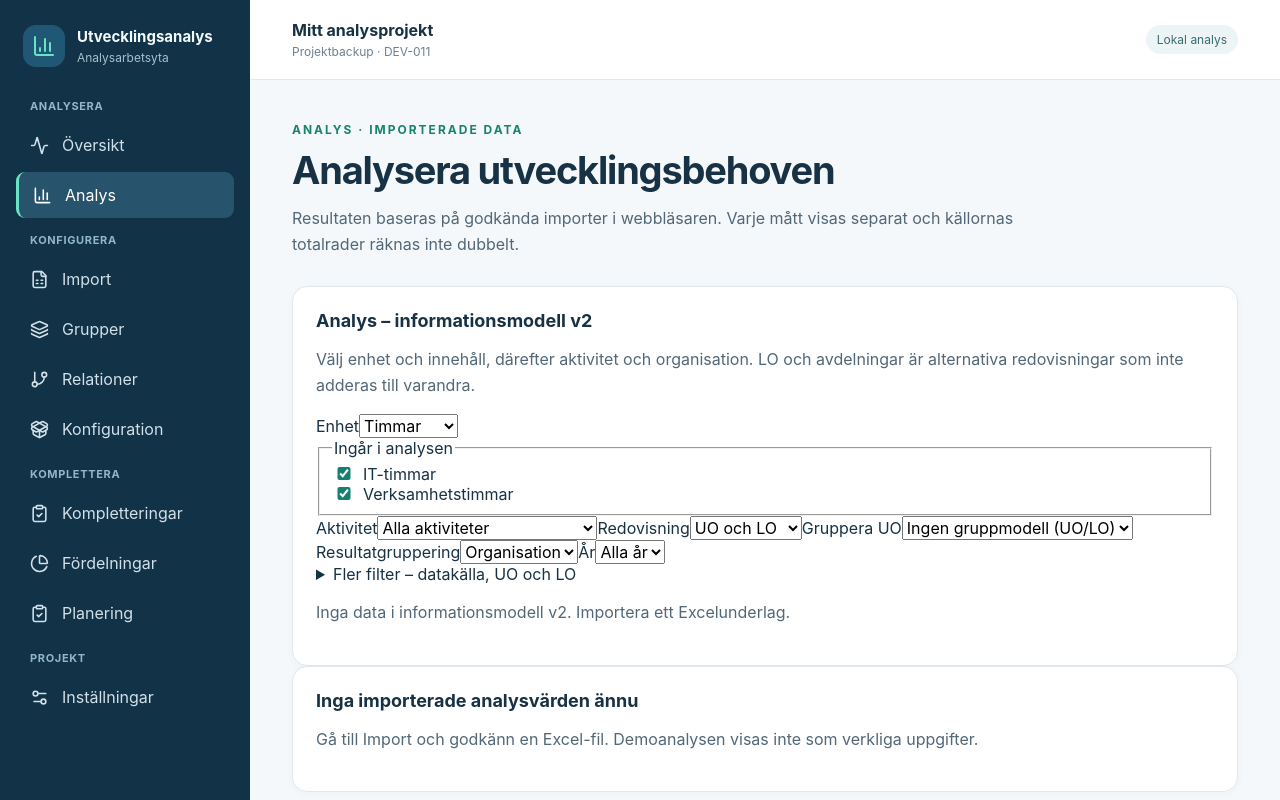
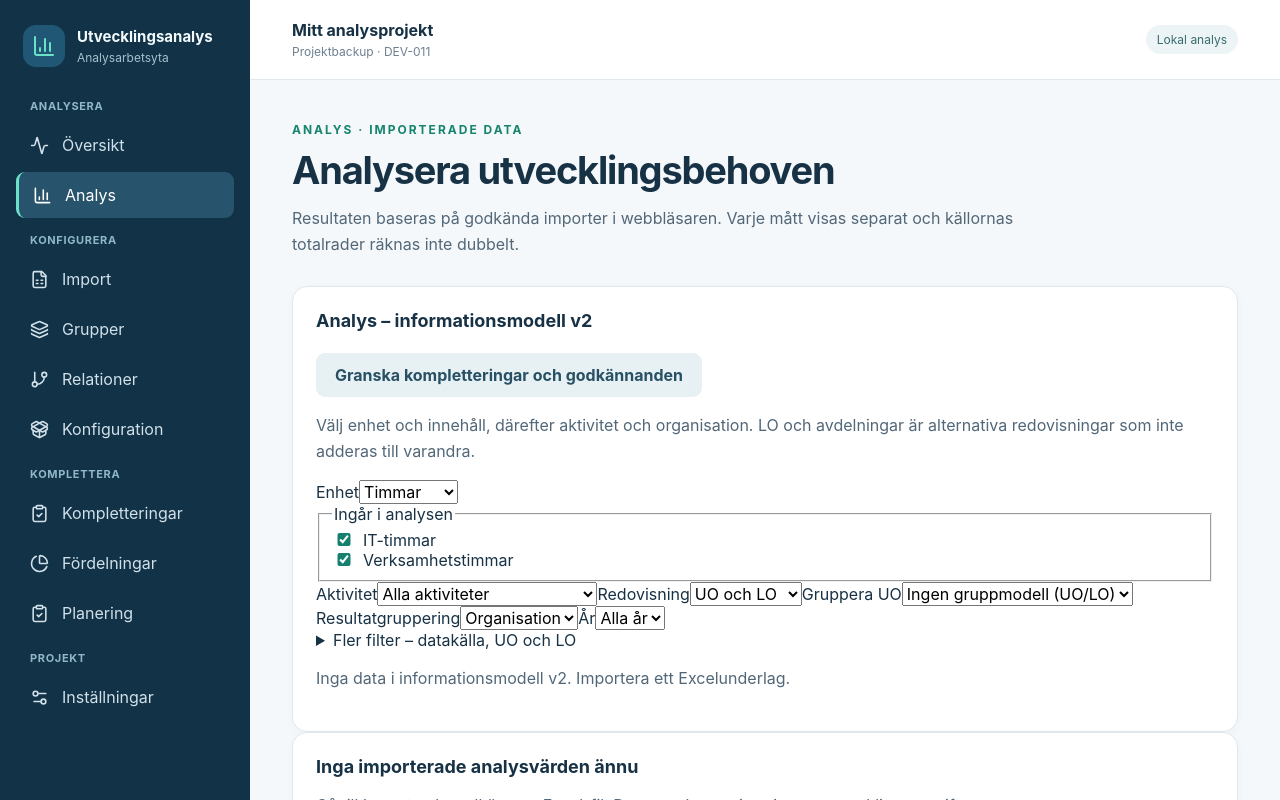
Before and after one commit to erland/pwa-utvecklingsanalys, a React (Vite) app: page / in a window 1280 px wide. Both pictures are taken after a click on the button "Gå till analysen →". Shown: the top 800 px of the page. Built offline with nearby package versions, Linux system fonts and the light colour scheme.

Commit message:
feat(CHANGE-048): add explicit navigation to v2 completion approvals

```diff
--- a/src/analytics/CanonicalAnalytics.tsx
+++ b/src/analytics/CanonicalAnalytics.tsx
@@ -10,7 +10,7 @@ import {compareTrend} from './canonicalComparison';
 import {canonicalCsv} from './canonicalCsv';
 import {CHART_COLORS,pieEligibility,pieSlices} from './charts';
 import type {CanonicalDataset,Metric,ReportingAxis,Activity} from '../domain/canonical';
-export default function CanonicalAnalytics({refreshKey}:{refreshKey:number}){
+export default function CanonicalAnalytics({refreshKey,onOpenCompletions}:{refreshKey:number;onOpenCompletions:()=>void}){
  const [data,setData]=useState<CanonicalDataset|null>(null),[state,setState]=useState<GapState>({requirements:[],resolutions:[]}),[error,setError]=useState('');
  const [axis,setAxis]=useState<ReportingAxis>('work'),[unit,setUnit]=useState<'hours'|'costs'>('hours'),[activity,setActivity]=useState<Activity|'all'>('all'),[year,setYear]=useState('all'),[selected,setSelected]=useState<Metric[]>(['it_hours','business_hours']);
  useEffect(()=>{let alive=true;void Promise.all([loadCanonical(),loadGapState()]).then(([d,s])=>{if(alive){setData(d);setState(s);setError('')}}).catch(e=>{if(alive)setError(String(e))});return()=>{alive=false}},[refreshKey]);
@@ -33,7 +33,7 @@ export default function CanonicalAnalytics({refreshKey}:{refreshKey:number}){
  try{if(data&&choices.length){const query={axis,metrics:choices,activity,year:year==='all'?undefined:Number(year),datasetIds:selectedSources,uoIds:selectedUos,loIds:selectedLos,groupModel:axis==='work'&&resultGrouping==='organization'&&groupModelId?models.find(m=>m.id===groupModelId):undefined,groupBy:resultGrouping};result=analyzeCanonical(data,state,query);trend=canonicalTrend(data,state,query)}}catch(e){queryError=String(e)}
  const labels:Record<Metric,string>={it_hours:'IT-timmar',business_hours:'Verksamhetstimmar',consultant_cost:'Konsultkostnader',other_cost:'Övriga kostnader'};
  const format=(n:number)=>new Intl.NumberFormat('sv-SE',{maximumFractionDigits:2}).format(n);
- return <section className="panel canonical-analytics"><h2>Analys – informationsmodell v2</h2><p>Välj enhet och innehåll, därefter aktivitet och organisation. LO och avdelningar är alternativa redovisningar som inte adderas till varandra.</p>
+ return <section className="panel canonical-analytics"><h2>Analys – informationsmodell v2</h2><div className="actions"><button type="button" className="secondary" onClick={onOpenCompletions}>Granska kompletteringar och godkännanden</button></div><p>Välj enhet och innehåll, därefter aktivitet och organisation. LO och avdelningar är alternativa redovisningar som inte adderas till varandra.</p>
  {(error||queryError)&&<p role="alert">{error||queryError}</p>}
  <div className="mapping-grid">
  <label>Enhet<select aria-label="V2 enhet" value={unit} onChange={e=>{const next=e.target.value as 'hours'|'costs';setUnit(next);setSelected(next==='hours'?['it_hours','business_hours']:['consultant_cost','other_cost'])}}><option value="hours">Timmar</option><option value="costs">Kostnader</option></select></label>
```
